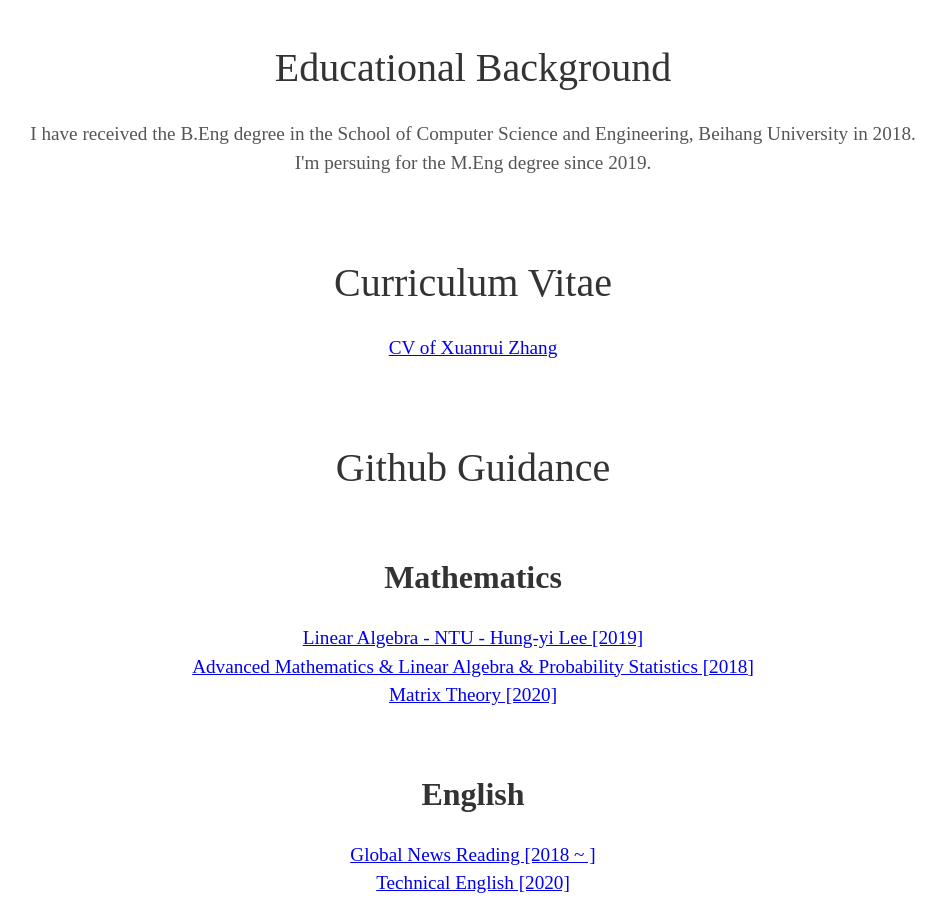
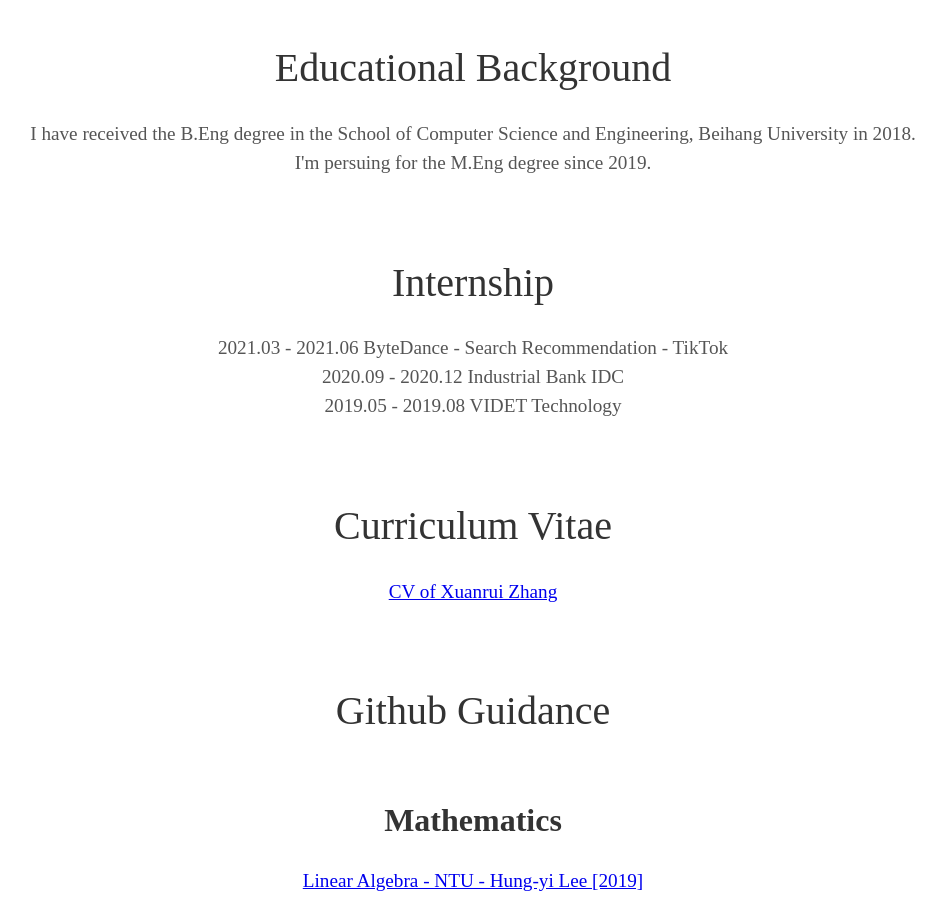
Before and after one commit to Noba1anc3/Noba1anc3.github.io, a Jekyll site: the page built from index.html, in a window 1280 px wide and 900 px high, scrolled down 1180 px. Shown: the whole window, without its empty margins (167-1113 px from the left). Built offline with Jekyll 4.4.1, drawn with Linux system fonts in a browser that asks for light colours; some web fonts are replaced.

Commit message:
Update about.html

```diff
--- a/_includes/about.html
+++ b/_includes/about.html
@@ -2,8 +2,15 @@
   <h1>Expertise</h1>
   <p>I'm an Algorithm Engineer, major in the field of NLP and OCR.<br>Always searching for the next challenge; no task is too scary nor too difficult.
   <br>Research Interests : Document Analysis & Information Extraction.</p>
+
   <h1>Educational Background</h1>
   <p>I have received the B.Eng degree in the School of Computer Science and Engineering, Beihang University in 2018.<br>I'm persuing for the M.Eng degree since 2019.</p>
+
+  <h1>Internship</h1>
+  <p> 2021.03 - 2021.06 ByteDance - Search Recommendation - TikTok<br>
+      2020.09 - 2020.12 Industrial Bank IDC<br>
+      2019.05 - 2019.08 VIDET Technology</p>
+
   <h1>Curriculum Vitae</h1>
   <a target="_blank" href="https://noba1anc3.github.io/2020/07/13/Curriculum-Vitae.html">CV of Xuanrui Zhang</a>
 
```
